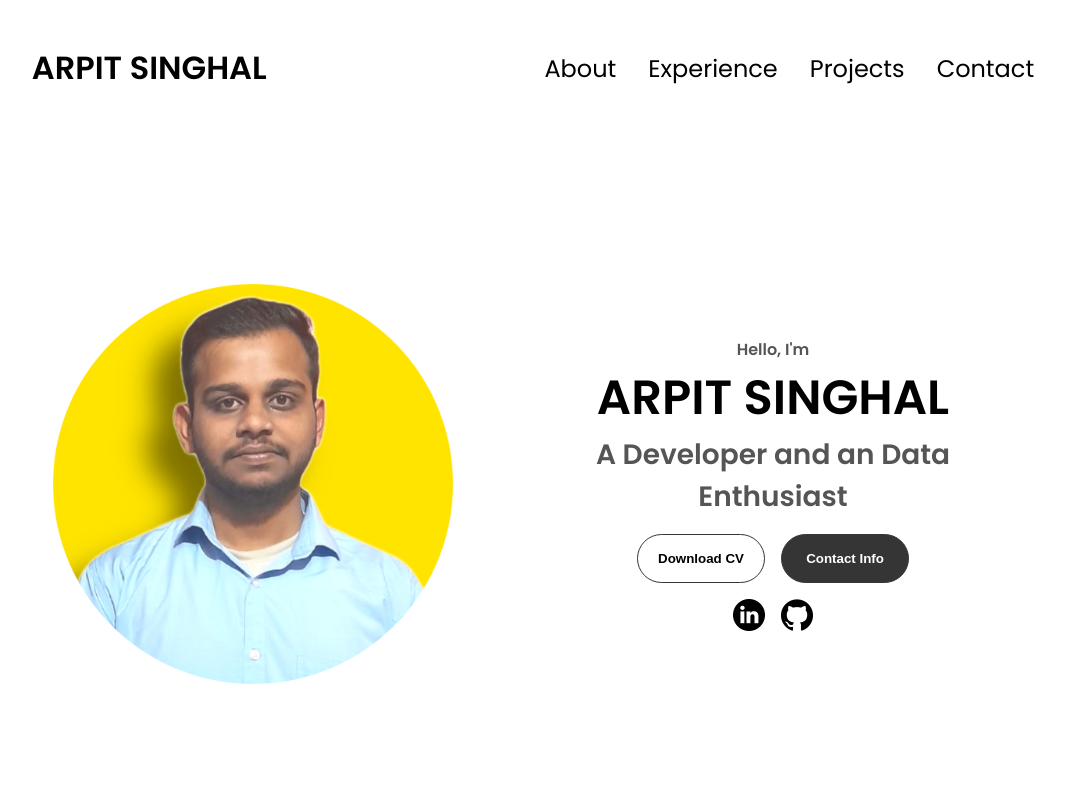
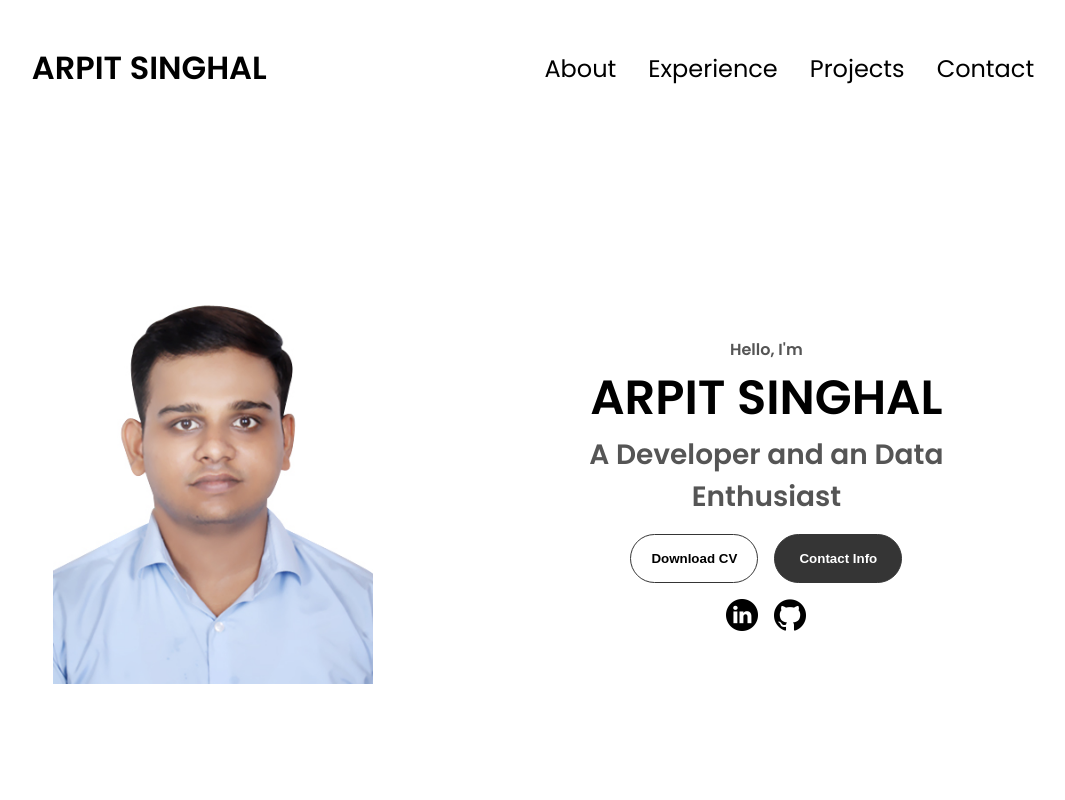
Before and after one commit to ARPIT-SINGHAL-22102003/My_Portfolio, a plain HTML site: page index.html in a window 1280 px wide. Shown: the top 800 px of the page, without its empty margins (107-1172 px from the left). Drawn offline with Linux system fonts and the light colour scheme.

Commit message:
profile photo updated

```diff
--- a/index.html
+++ b/index.html
@@ -41,7 +41,7 @@
     </nav>
     <section id="profile">
         <div class="section__pic-container">
-            <img src="./assets/profile-pic.png" alt="Arpit's profile picture" />
+            <img src="./assets/profile photo.jpg" alt="Arpit's profile picture" />
         </div>
         <div class="section__text">
             <p class="section__text__p1">Hello, I'm</p>
```
Also changed, not shown: assets/profile photo.jpg (added).
